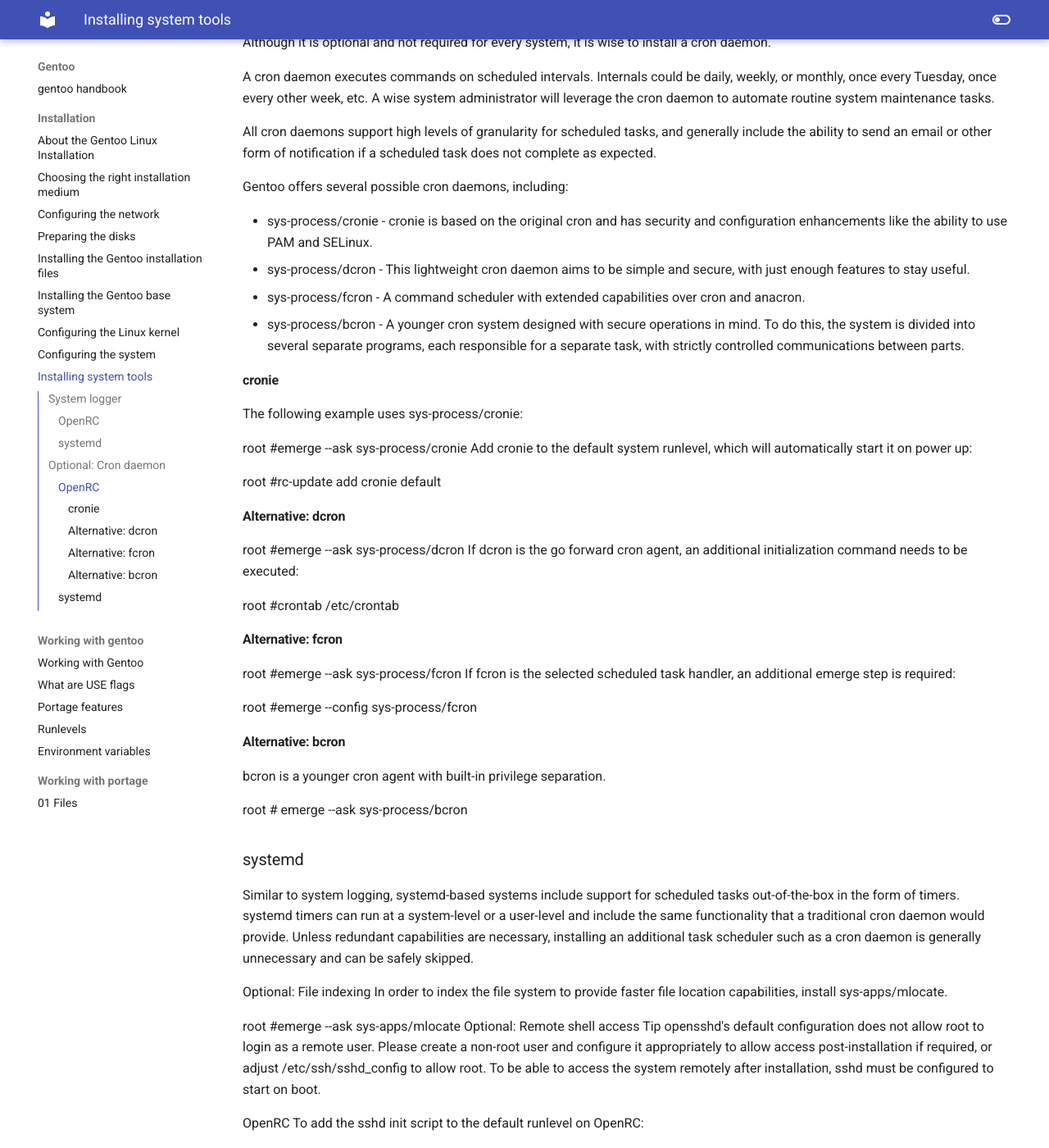
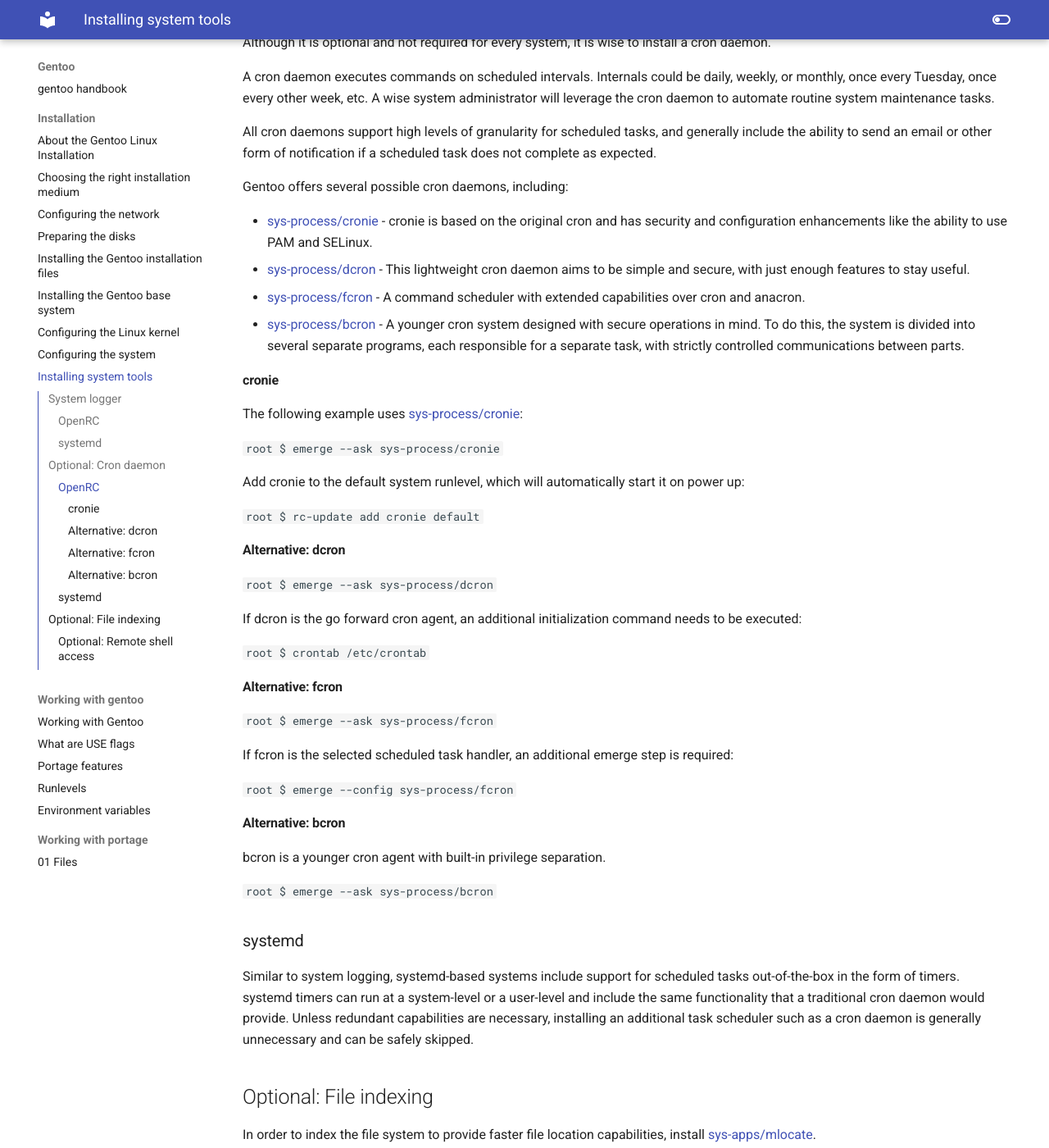
Before and after one commit to floviken/mkdocs, an MkDocs documentation site: the page built from docs/gentoo/installation/09-Installing system tools.md, in a window 1280 px wide and 1400 px high, scrolled down 1396 px. Shown: the whole window at 82% size. Built offline with MkDocs 1.6.1 and Material for MkDocs 9.7.7, drawn with Linux system fonts in a browser that asks for light colours; some of the changed text lies outside the part shown.

Commit message:
Update 09-Installing system tools.md

```diff
--- a/docs/gentoo/installation/09-Installing system tools.md
+++ b/docs/gentoo/installation/09-Installing system tools.md
@@ -48,51 +48,58 @@
 
 Gentoo offers several possible cron daemons, including:
 
-- sys-process/cronie - cronie is based on the original cron and has security and configuration enhancements like the ability to use PAM and SELinux.
-- sys-process/dcron - This lightweight cron daemon aims to be simple and secure, with just enough features to stay useful.
-- sys-process/fcron - A command scheduler with extended capabilities over cron and anacron.
-- sys-process/bcron - A younger cron system designed with secure operations in mind. To do this, the system is divided into several separate programs, each responsible for a separate task, with strictly controlled communications between parts.
+- [sys-process/cronie](https://packages.gentoo.org/packages/sys-process/cronie) - cronie is based on the original cron and has security and configuration enhancements like the ability to use PAM and SELinux.
+- [sys-process/dcron](https://packages.gentoo.org/packages/sys-process/dcron) - This lightweight cron daemon aims to be simple and secure, with just enough features to stay useful.
+- [sys-process/fcron](https://packages.gentoo.org/packages/sys-process/fcron) - A command scheduler with extended capabilities over cron and anacron.
+- [sys-process/bcron](https://packages.gentoo.org/packages/sys-process/bcron) - A younger cron system designed with secure operations in mind. To do this, the system is divided into several separate programs, each responsible for a separate task, with strictly controlled communications between parts.
 
 #### cronie
-The following example uses sys-process/cronie:
 
-root #emerge --ask sys-process/cronie
+The following example uses [sys-process/cronie](https://packages.gentoo.org/packages/sys-process/cronie):
+
+`root $ emerge --ask sys-process/cronie`
+
 Add cronie to the default system runlevel, which will automatically start it on power up:
 
-root #rc-update add cronie default
+`root $ rc-update add cronie default`
 
 #### Alternative: dcron
 
-root #emerge --ask sys-process/dcron
+`root $ emerge --ask sys-process/dcron`
+
 If dcron is the go forward cron agent, an additional initialization command needs to be executed:
 
-root #crontab /etc/crontab
+`root $ crontab /etc/crontab`
 
 #### Alternative: fcron
 
-root #emerge --ask sys-process/fcron
+`root $ emerge --ask sys-process/fcron`
+
 If fcron is the selected scheduled task handler, an additional emerge step is required:
 
-root #emerge --config sys-process/fcron
+`root $ emerge --config sys-process/fcron`
 
 #### Alternative: bcron
 
 bcron is a younger cron agent with built-in privilege separation.
 
-root # emerge --ask sys-process/bcron
+`root $ emerge --ask sys-process/bcron`
 
 ### systemd
 
 Similar to system logging, systemd-based systems include support for scheduled tasks out-of-the-box in the form of timers. systemd timers can run at a system-level or a user-level and include the same functionality that a traditional cron daemon would provide. Unless redundant capabilities are necessary, installing an additional task scheduler such as a cron daemon is generally unnecessary and can be safely skipped.
 
-Optional: File indexing
-In order to index the file system to provide faster file location capabilities, install sys-apps/mlocate.
+## Optional: File indexing
+In order to index the file system to provide faster file location capabilities, install [sys-apps/mlocate](https://packages.gentoo.org/packages/sys-apps/mlocate).
 
-root #emerge --ask sys-apps/mlocate
-Optional: Remote shell access
- Tip
+`root $ emerge --ask sys-apps/mlocate`
+
+### Optional: Remote shell access
+
+!!! Tip
 opensshd's default configuration does not allow root to login as a remote user. Please create a non-root user and configure it appropriately to allow access post-installation if required, or adjust /etc/ssh/sshd_config to allow root.
-To be able to access the system remotely after installation, sshd must be configured to start on boot.
+
+To be able to access the system remotely after installation, **sshd** must be configured to start on boot.
 
 OpenRC
 To add the sshd init script to the default runlevel on OpenRC:
```
